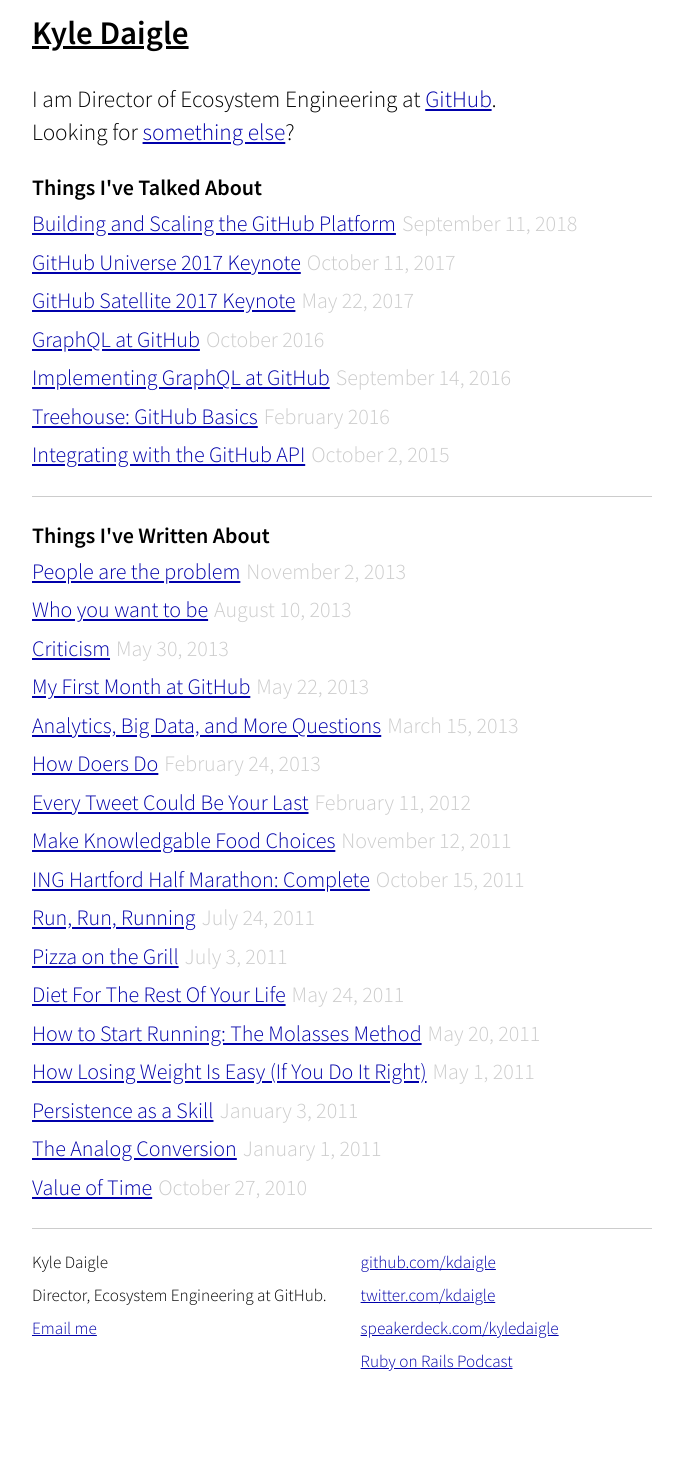
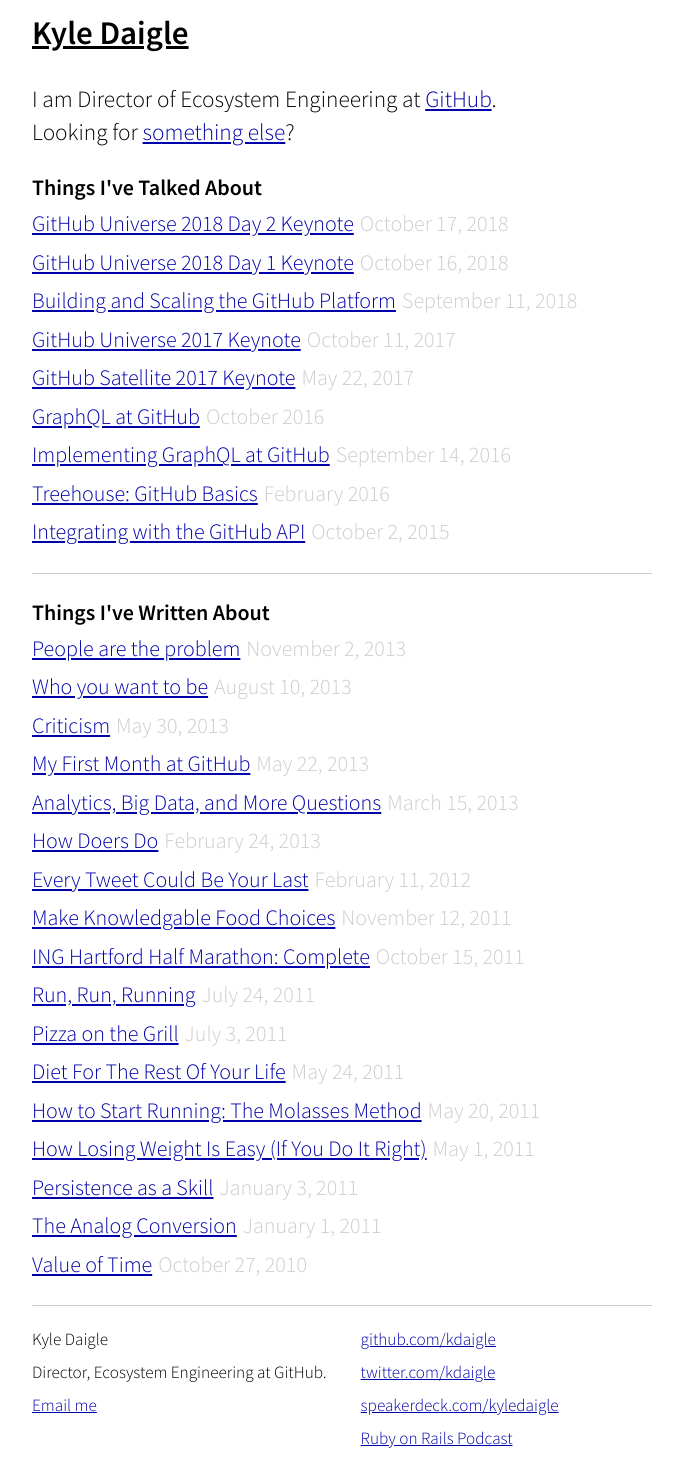
Before and after one commit to kdaigle/kdaigle.github.io, a Jekyll site: the page built from index.html, in a window 1280 px wide. Shown: the whole page, without its empty margins (298-981 px from the left). Built offline with Jekyll 4.4.1, drawn with Linux system fonts in a browser that asks for light colours; before the commit the page ends 1396 px from its top, so only the background shows below that.

Commit message:
Update index.html

```diff
--- a/index.html
+++ b/index.html
@@ -8,13 +8,10 @@
     I am Director of Ecosystem Engineering at <a href="http://www.github.com">GitHub</a>.<br/>
     Looking for <a href="#contact">something else</a>?
   </p>
-  <!-- <h3>Currently, I am...</h3>
-  <ul class="currently">
-    <li>...playing <a href="http://www.amazon.com/Witcher-Wild-Hunt-Windows-Pc/dp/B00WTI3SGO/ref=sr_1_2_twi_1_gam?ie=UTF8&qid=1431610296&sr=8-2&keywords=witcher+3">Witcher 3: Wild Hunt</a></li>
-  </ul>
-  <hr/> -->
   <h3>Things I've Talked About</h3>
   <ul class="posts">
+    <li><a href="https://www.youtube.com/watch?v=iMiydtB2vEU">GitHub Universe 2018 Day 2 Keynote</a><span class="date">October 17, 2018</span></li>
+    <li><a href="https://www.youtube.com/watch?v=vB5nTx5fUXM">GitHub Universe 2018 Day 1 Keynote</a><span class="date">October 16, 2018</span></li>
     <li><a href="https://apiworld2018.sched.com/event/EtEv/pro-talk-building-and-scaling-the-github-platform">Building and Scaling the GitHub Platform</a><span class="date">September 11, 2018</span></li>
     <li><a href="https://www.youtube.com/watch?v=4_umRysuFjU">GitHub Universe 2017 Keynote</a><span class="date">October 11, 2017</span></li>
     <li><a href="https://www.youtube.com/watch?v=o_MBuszB39M">GitHub Satellite 2017 Keynote</a><span class="date">May 22, 2017</span></li>
```
